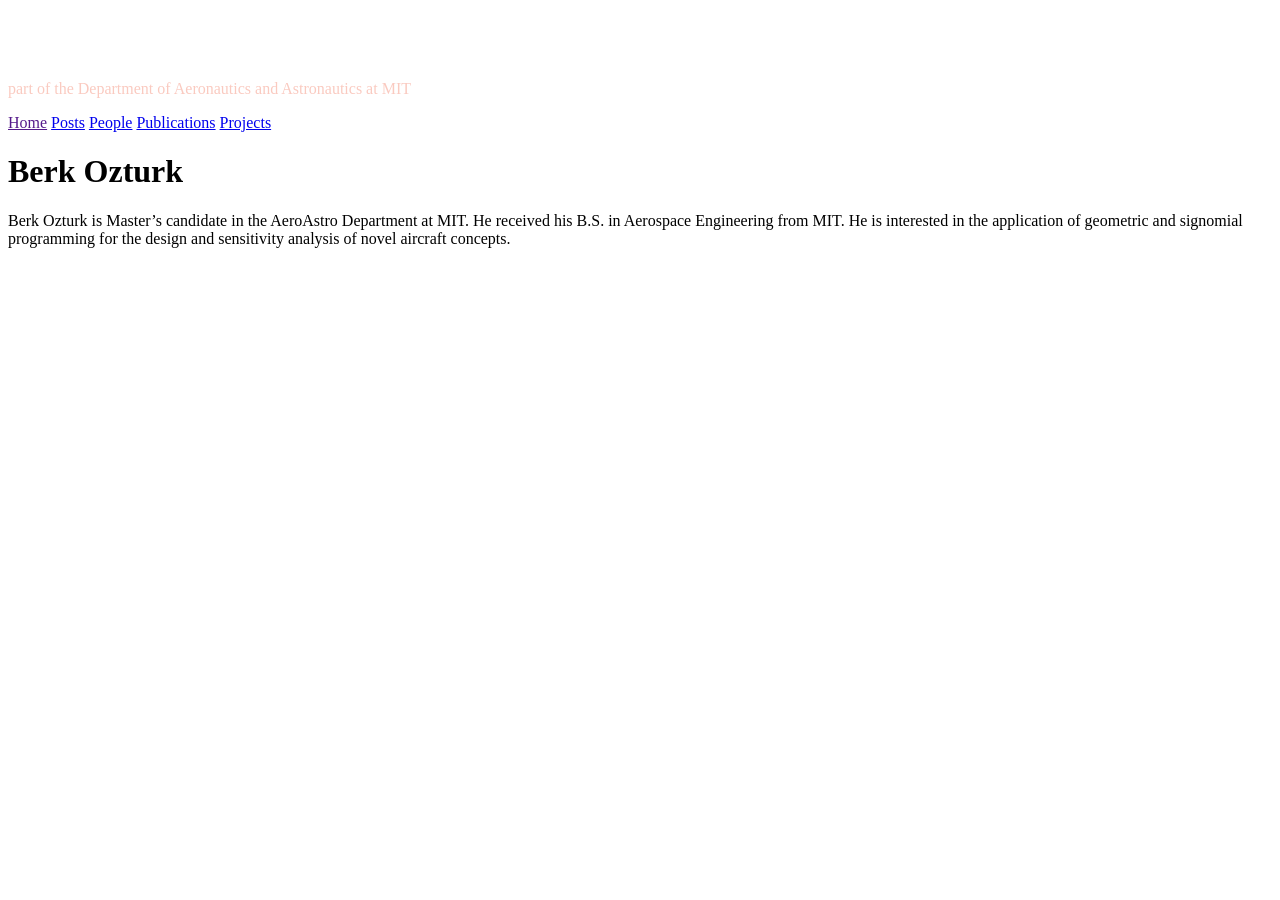
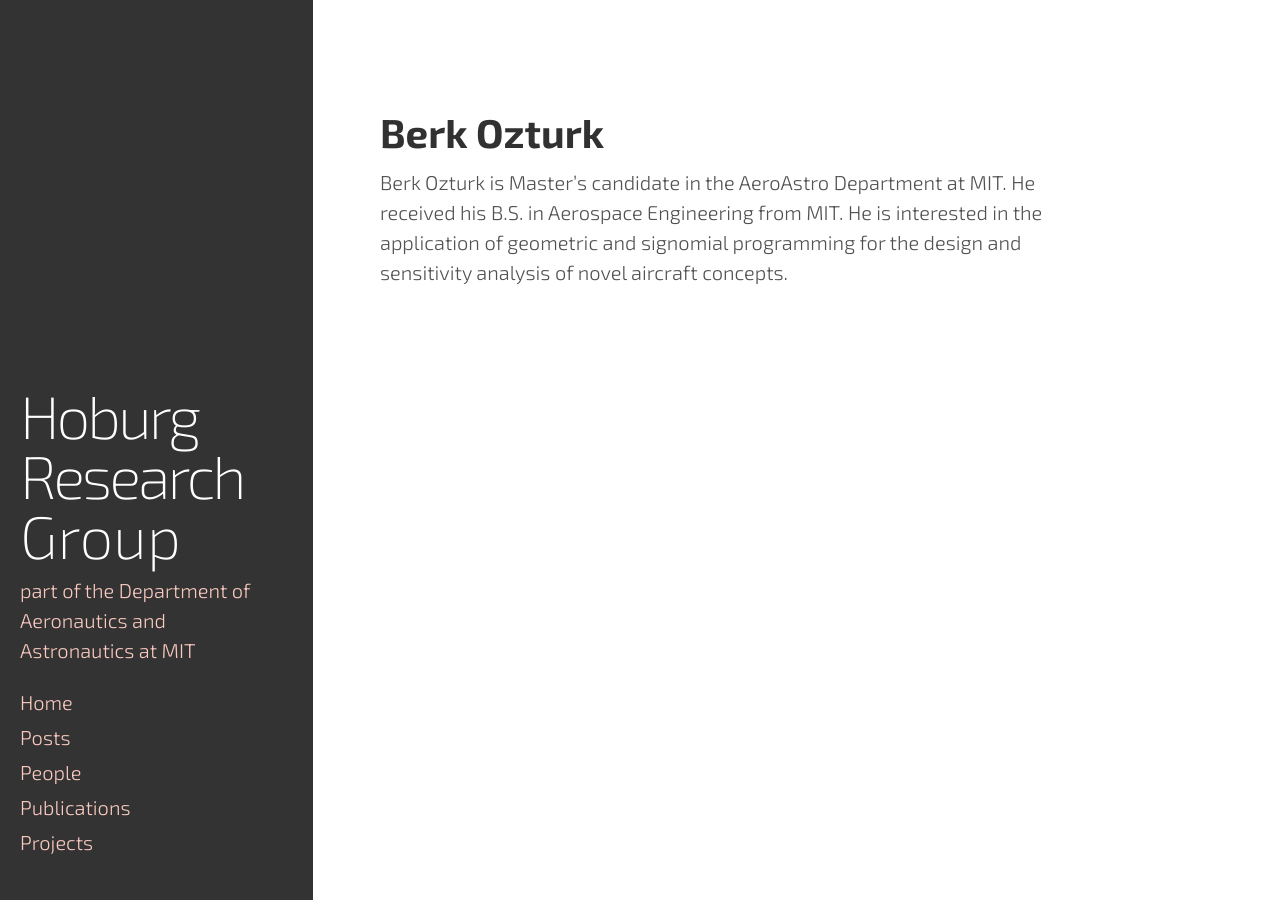
Before and after one commit to convexengineering/convexengineering.github.io, a Jekyll site: the page built from people/bozturk_bio.md, in a window 1280 px wide. Built offline with Jekyll 4.4.1, drawn with Linux system fonts in a browser that asks for light colours.

Commit message:
{{ site.baseurl }} is not being set correctly
Is this to do with a jekyll version? Testing.

```diff
--- a/_includes/head.html
+++ b/_includes/head.html
@@ -15,10 +15,10 @@
   </title>
 
   <!-- CSS -->
-  <link rel="stylesheet" href="{{ site.baseurl }}public/css/poole.css">
-  <link rel="stylesheet" href="{{ site.baseurl }}public/css/syntax.css">
-  <link rel="stylesheet" href="{{ site.baseurl }}public/css/hyde.css">
-  <link rel="stylesheet" href="{{ site.baseurl }}public/css/headshot.css">
+  <link rel="stylesheet" href="/public/css/poole.css">
+  <link rel="stylesheet" href="/public/css/syntax.css">
+  <link rel="stylesheet" href="/public/css/hyde.css">
+  <link rel="stylesheet" href="/public/css/headshot.css">
 
   <!-- Icons -->
   <link rel="favicon-144-precomposed" sizes="144x144" href="{{ site.baseurl }}public/favicon-144-precomposed.png">
```
